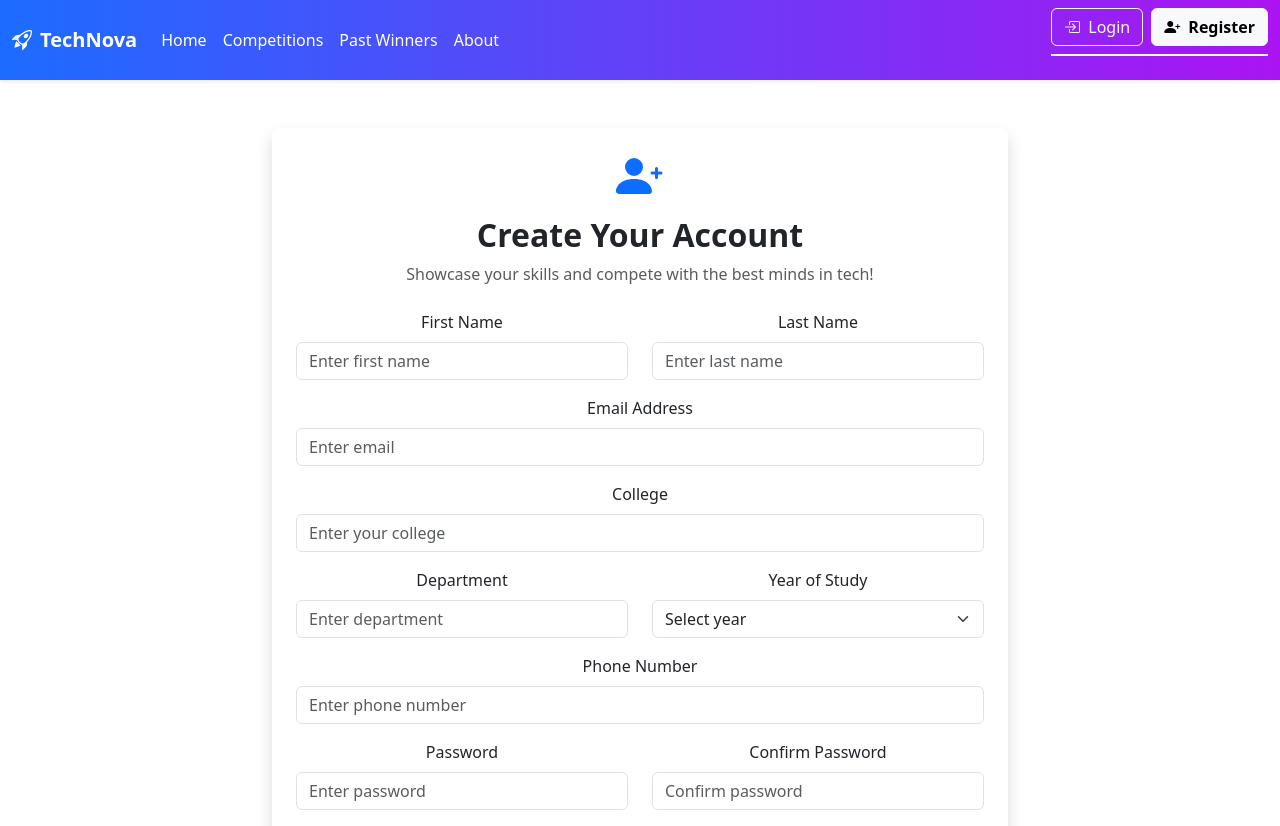
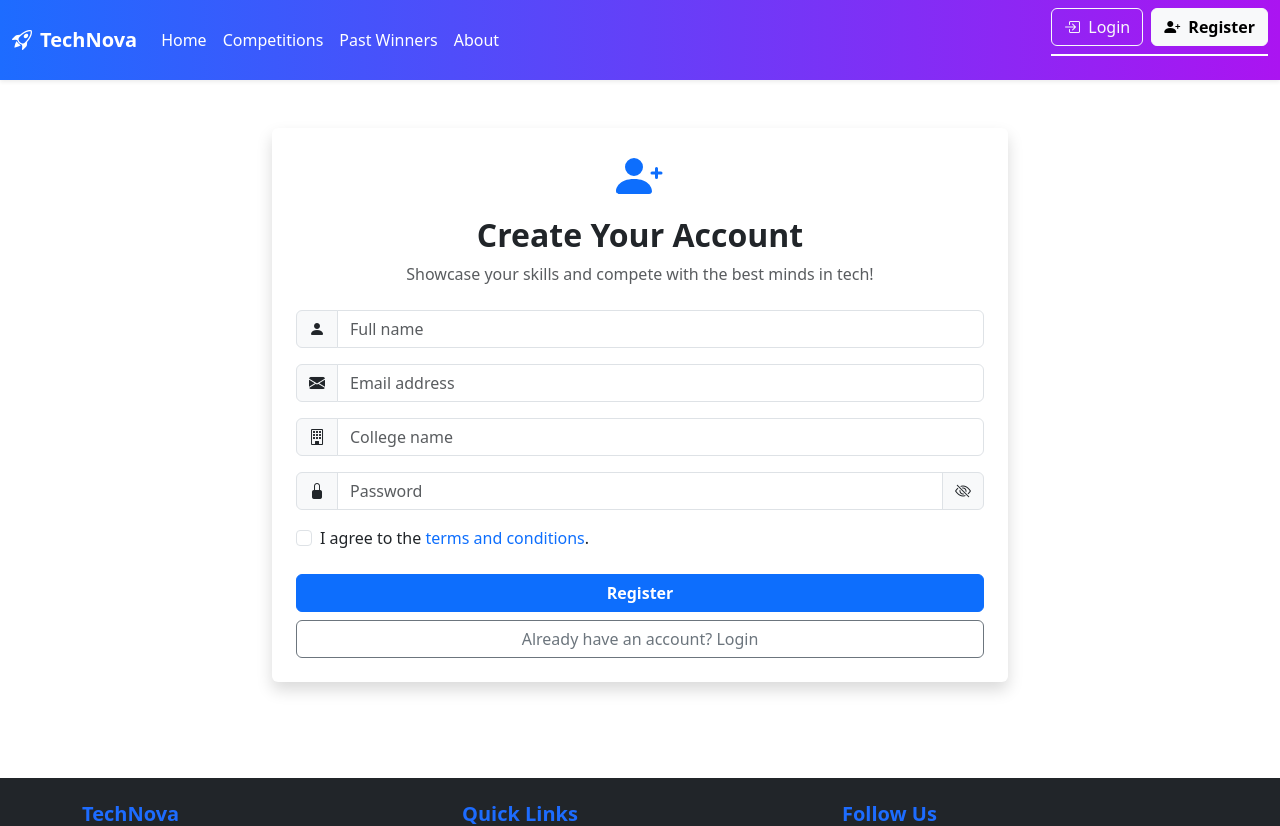
Before and after one commit to supuni97/college-project-competition-registration-app, an Angular app: page /register in a window 1280 px wide. Shown: the top 826 px of the page. Built offline with nearby package versions, Linux system fonts and the light colour scheme.

Commit message:
Completed register ui and integrated with the api

```diff
--- a/src/app/app.config.ts
+++ b/src/app/app.config.ts
@@ -1,8 +1,12 @@
 import { ApplicationConfig, provideZoneChangeDetection } from '@angular/core';
 import { provideRouter } from '@angular/router';
-
+import { provideHttpClient } from '@angular/common/http';
 import { routes } from './app.routes';
 
 export const appConfig: ApplicationConfig = {
-  providers: [provideZoneChangeDetection({ eventCoalescing: true }), provideRouter(routes)]
+  providers: [
+    provideZoneChangeDetection({ eventCoalescing: true }),
+    provideRouter(routes),
+    provideHttpClient(),
+  ],
 };
--- a/src/app/pages/register/register.component.html
+++ b/src/app/pages/register/register.component.html
@@ -3,6 +3,7 @@
     <div class="col-lg-8">
       <div class="card shadow border-0">
         <div class="card-body p-4 text-center">
+
           <!-- User Plus Icon -->
           <svg xmlns="http://www.w3.org/2000/svg" width="48" height="48" fill="currentColor"
             class="bi bi-person-plus-fill mb-3 text-primary" viewBox="0 0 16 16">
@@ -14,72 +15,52 @@
           <h2 class="fw-bold mb-2">Create Your Account</h2>
           <p class="mb-4 text-muted">Showcase your skills and compete with the best minds in tech!</p>
 
-          <form>
-            <!-- form fields unchanged -->
-            <div class="row mb-3">
-              <div class="col-md-6">
-                <label for="firstName" class="form-label">First Name</label>
-                <input type="text" class="form-control" id="firstName" placeholder="Enter first name">
-              </div>
-              <div class="col-md-6">
-                <label for="lastName" class="form-label">Last Name</label>
-                <input type="text" class="form-control" id="lastName" placeholder="Enter last name">
-              </div>
+          <form id="registerForm">
+            <!-- Full Name -->
+            <div class="mb-3 input-group">
+              <span class="input-group-text"><i class="bi bi-person-fill"></i></span>
+              <input type="text" name="fullName" class="form-control" id="fullName" placeholder="Full name" required
+                [(ngModel)]="registerObj.fullName">
             </div>
 
-            <div class="mb-3">
-              <label for="email" class="form-label">Email Address</label>
-              <input type="email" class="form-control" id="email" placeholder="Enter email">
+            <!-- Email -->
+            <div class="mb-3 input-group">
+              <span class="input-group-text"><i class="bi bi-envelope-fill"></i></span>
+              <input type="email" name="email" class="form-control" id="email" placeholder="Email address" required
+                [(ngModel)]="registerObj.email">
             </div>
 
-            <div class="mb-3">
-              <label for="college" class="form-label">College</label>
-              <input type="text" class="form-control" id="college" placeholder="Enter your college">
+            <!-- College Name -->
+            <div class="mb-3 input-group">
+              <span class="input-group-text"><i class="bi bi-building"></i></span>
+              <input type="text" name="collegeName" class="form-control" id="collegeName" placeholder="College name"
+                required [(ngModel)]="registerObj.collegeName">
             </div>
 
-            <div class="row mb-3">
-              <div class="col-md-6">
-                <label for="department" class="form-label">Department</label>
-                <input type="text" class="form-control" id="department" placeholder="Enter department">
-              </div>
-              <div class="col-md-6">
-                <label for="year" class="form-label">Year of Study</label>
-                <select class="form-select" id="year">
-                  <option selected disabled>Select year</option>
-                  <option>1st Year</option>
-                  <option>2nd Year</option>
-                  <option>3rd Year</option>
-                  <option>4th Year</option>
-                  <option>Other</option>
-                </select>
-              </div>
+            <!-- Password with Angular toggle -->
+            <div class="mb-3 input-group">
+              <span class="input-group-text">
+                <i class="bi bi-lock-fill"></i>
+              </span>
+              <input [type]="showPassword ? 'text' : 'password'" class="form-control" [(ngModel)]="registerObj.password"
+                id="password" name="password" placeholder="Password" required>
+              <span class="input-group-text" (click)="togglePasswordVisibility()" style="cursor: pointer;">
+                <i [ngClass]="showPassword ? 'bi-eye' : 'bi-eye-slash'"></i>
+              </span>
             </div>
 
-            <div class="mb-3">
-              <label for="phone" class="form-label">Phone Number</label>
-              <input type="tel" class="form-control" id="phone" placeholder="Enter phone number">
-            </div>
 
-            <div class="row mb-3">
-              <div class="col-md-6">
-                <label for="password" class="form-label">Password</label>
-                <input type="password" class="form-control" id="password" placeholder="Enter password">
-              </div>
-              <div class="col-md-6">
-                <label for="confirmPassword" class="form-label">Confirm Password</label>
-                <input type="password" class="form-control" id="confirmPassword" placeholder="Confirm password">
-              </div>
-            </div>
-
-            <div class="form-check mb-4">
-              <input class="form-check-input" type="checkbox" id="agree">
+            <!-- Terms -->
+            <div class="form-check mb-4 text-start">
+              <input class="form-check-input" type="checkbox" id="agree" required>
               <label class="form-check-label" for="agree">
                 I agree to the <a href="#" class="text-decoration-none">terms and conditions</a>.
               </label>
             </div>
 
+            <!-- Buttons -->
             <div class="d-grid gap-2">
-              <button type="submit" class="btn btn-primary fw-bold">Register</button>
+              <button type="button" class="btn btn-primary fw-bold" (click)="onRegister()">Register</button>
               <button type="button" class="btn btn-outline-secondary">Already have an account? Login</button>
             </div>
           </form>
@@ -89,3 +70,16 @@
     </div>
   </div>
 </section>
+
+<script>
+  // Show/hide password toggle
+  const toggle = document.getElementById("togglePassword");
+  const password = document.getElementById("password");
+
+  toggle.addEventListener("click", function () {
+    const type = password.getAttribute("type") === "password" ? "text" : "password";
+    password.setAttribute("type", type);
+    this.classList.toggle("bi-eye");
+    this.classList.toggle("bi-eye-slash");
+  });
+</script>
--- a/src/app/pages/register/register.component.ts
+++ b/src/app/pages/register/register.component.ts
@@ -1,11 +1,40 @@
-import { Component } from '@angular/core';
+import { Component, inject } from '@angular/core';
+import { CommonModule } from '@angular/common';
+import { FormsModule } from '@angular/forms';
+import { HttpClient } from '@angular/common/http';
 
 @Component({
   selector: 'app-register',
-  imports: [],
+  imports: [CommonModule, FormsModule],
   templateUrl: './register.component.html',
-  styleUrl: './register.component.css'
+  styleUrl: './register.component.css',
 })
 export class RegisterComponent {
+  showPassword = false;
 
+  togglePasswordVisibility() {
+    this.showPassword = !this.showPassword;
+  }
+
+  registerObj: any = {
+    fullName: '',
+    email: '',
+    password: '',
+    collegeName: '',
+    role: '',
+  };
+
+  http = inject(HttpClient);
+
+  onRegister() {
+    debugger;
+    this.http
+      .post(
+        'https://api.freeprojectapi.com/api/ProjectCompetition/register',
+        this.registerObj
+      )
+      .subscribe((res: any) => {
+        alert('Student registration success');
+      });
+  }
 }
--- a/src/index.html
+++ b/src/index.html
@@ -1,13 +1,17 @@
 <!doctype html>
 <html lang="en">
+
 <head>
   <meta charset="utf-8">
   <title>CollegeProjectCompetitionRegistrationApp</title>
   <base href="/">
   <meta name="viewport" content="width=device-width, initial-scale=1">
   <link rel="icon" type="image/x-icon" href="favicon.ico">
+  <link rel="stylesheet" href="https://cdn.jsdelivr.net/npm/bootstrap-icons@1.10.5/font/bootstrap-icons.css">
 </head>
+
 <body>
   <app-root></app-root>
 </body>
+
 </html>
```
